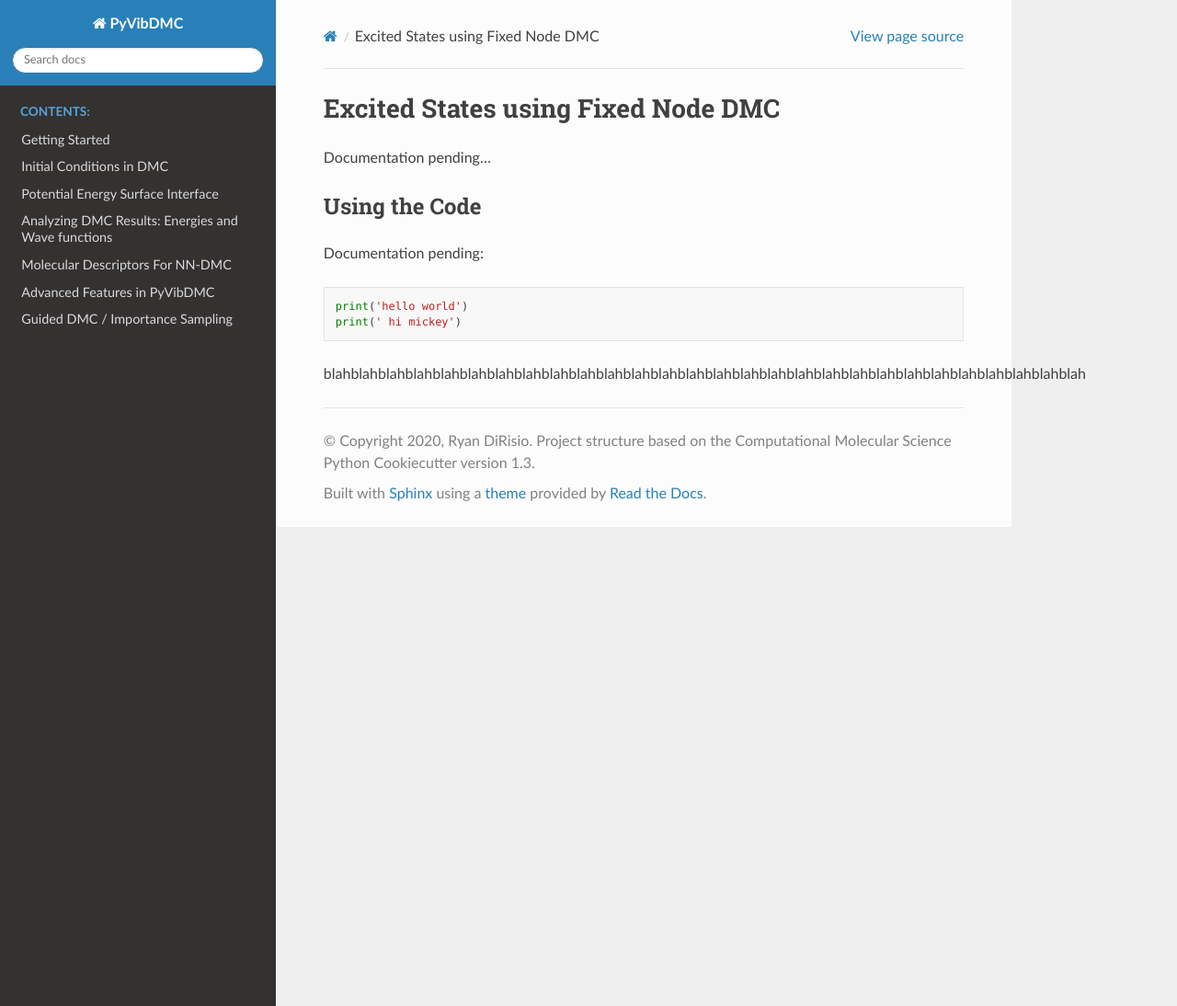
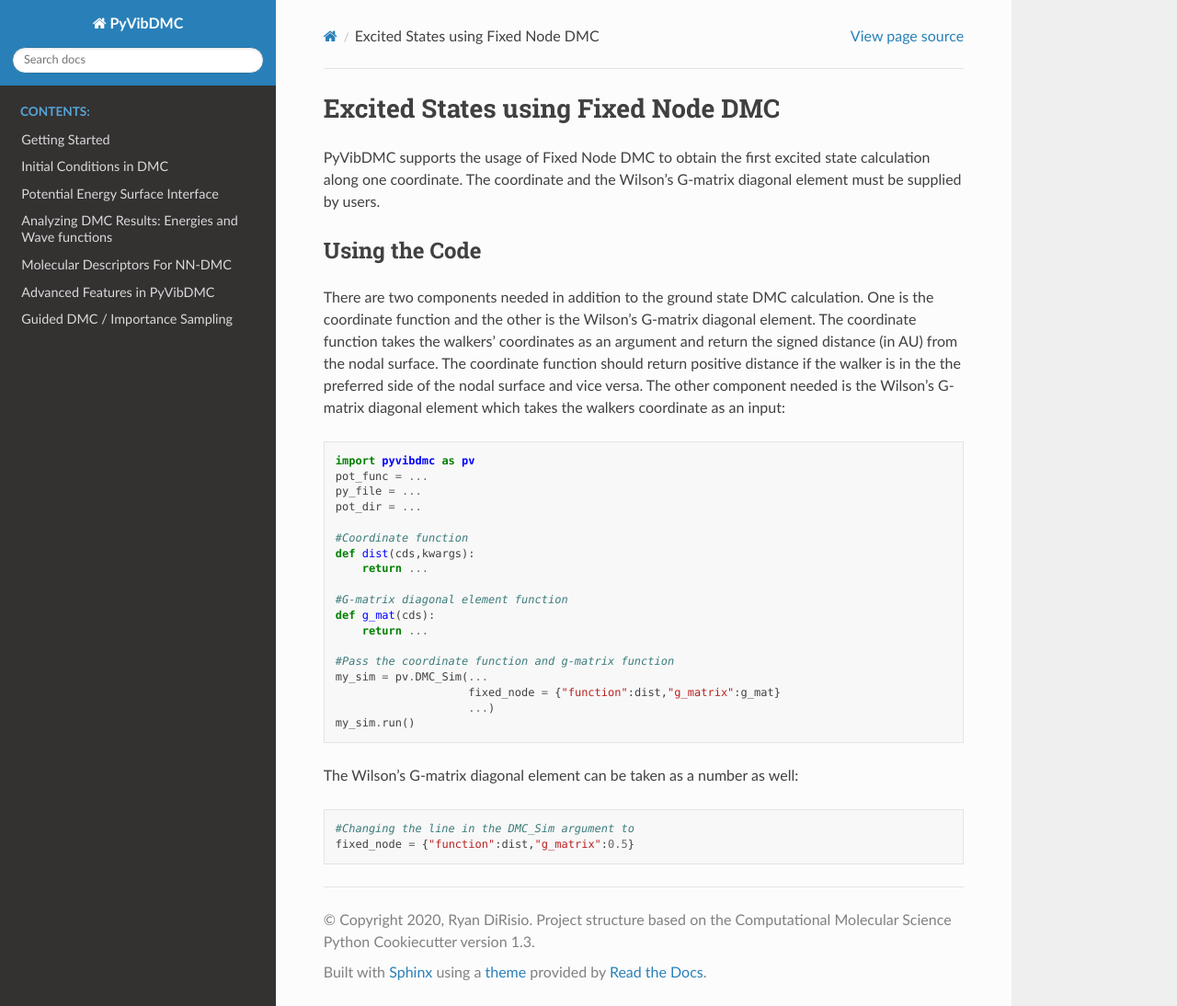
Before and after one commit to rjdirisio/pyvibdmc, a Sphinx documentation site: the page built from docs/excited_state.rst, in a window 1280 px wide and 1094 px high. Shown: the whole window at 92% size. Built offline with Sphinx 7.4.7 and the Read the Docs theme 2.0.0, drawn with Linux system fonts in a browser that asks for light colours; pages that are not in the unit, such as notebooks, are missing from menus.

Commit message:
Update excited_state.rst

```diff
--- a/docs/excited_state.rst
+++ b/docs/excited_state.rst
@@ -1,14 +1,33 @@
 Excited States using Fixed Node DMC
 =========================================================
 
-Documentation pending...
+PyVibDMC supports the usage of Fixed Node DMC to obtain the first excited state calculation along one coordinate. The coordinate and the Wilson's G-matrix diagonal element must be supplied by users.
 
 Using the Code
 --------------------------------
 
-Documentation pending::
+There are two components needed in addition to the ground state DMC calculation. One is the coordinate function and the other is the Wilson's G-matrix diagonal element. The coordinate function takes the walkers' coordinates as an argument and return the signed distance (in AU) from the nodal surface. The coordinate function should return positive distance if the walker is in the the preferred side of the nodal surface and vice versa. The other component needed is the Wilson's G-matrix diagonal element which takes the walkers coordinate as an input::
 
-    print('hello world')
-    print(' hi mickey')
+    import pyvibdmc as pv
+    pot_func = ...
+    py_file = ...
+    pot_dir = ...
 
-blahblahblahblahblahblahblahblahblahblahblahblahblahblahblahblahblahblahblahblahblahblahblahblahblahblahblahblah
+    #Coordinate function
+    def dist(cds,kwargs):
+        return ...
+
+    #G-matrix diagonal element function
+    def g_mat(cds):
+        return ...
+
+    #Pass the coordinate function and g-matrix function
+    my_sim = pv.DMC_Sim(...
+                        fixed_node = {"function":dist,"g_matrix":g_mat}
+                        ...)
+    my_sim.run()
+
+The Wilson's G-matrix diagonal element can be taken as a number as well::
+
+    #Changing the line in the DMC_Sim argument to
+    fixed_node = {"function":dist,"g_matrix":0.5}
```
